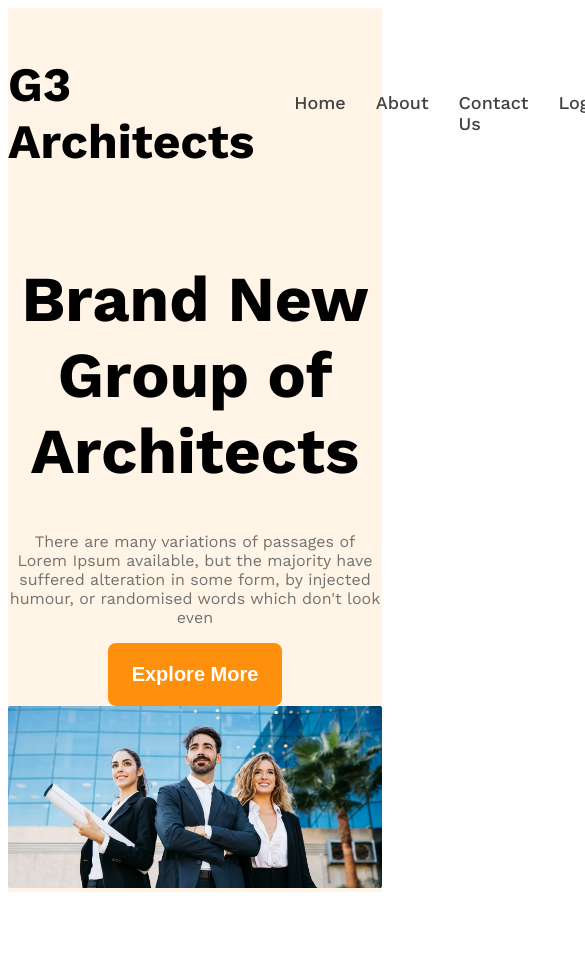
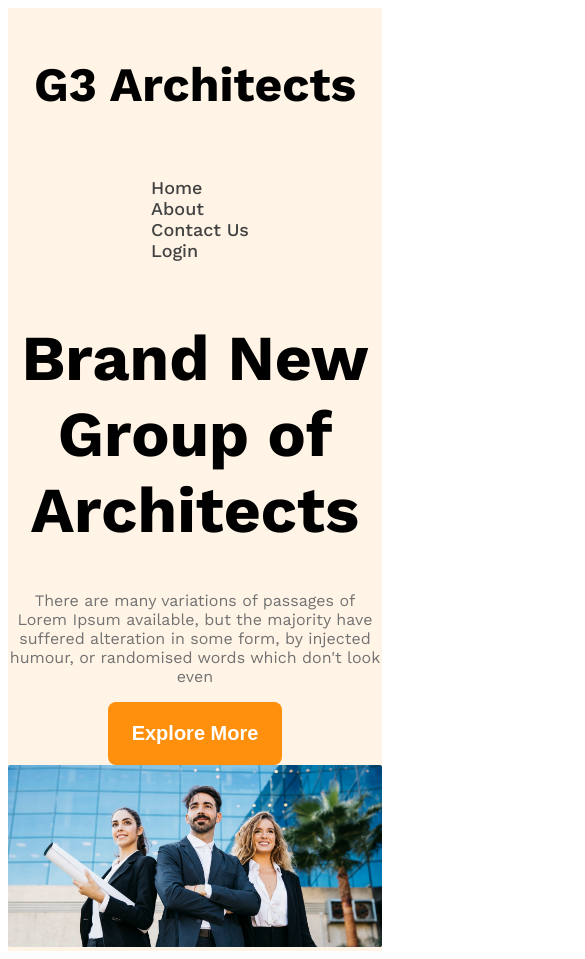
Before and after one commit to Prazzalc/g3-architects-web, a plain HTML site: page index.html in a window 390 px wide. Shown: the top 959 px of the page, 585 px wide, since content can reach past the window. Before the commit the page ends 900 px from the top, so only its background shows below. Drawn offline with nearby package versions, Linux system fonts and the light colour scheme.

Commit message:
added simple small device responsive query

```diff
--- a/styles/architect.css
+++ b/styles/architect.css
@@ -99,3 +99,16 @@
 .banner-pic {
     width: 100%;
 }
+
+
+/* responsive media query */
+
+
+/* small device */
+
+@media screen and (max-width: 576px) {
+
+    .navbar, .nav-links {
+        flex-direction: column;
+    }
+}
```
